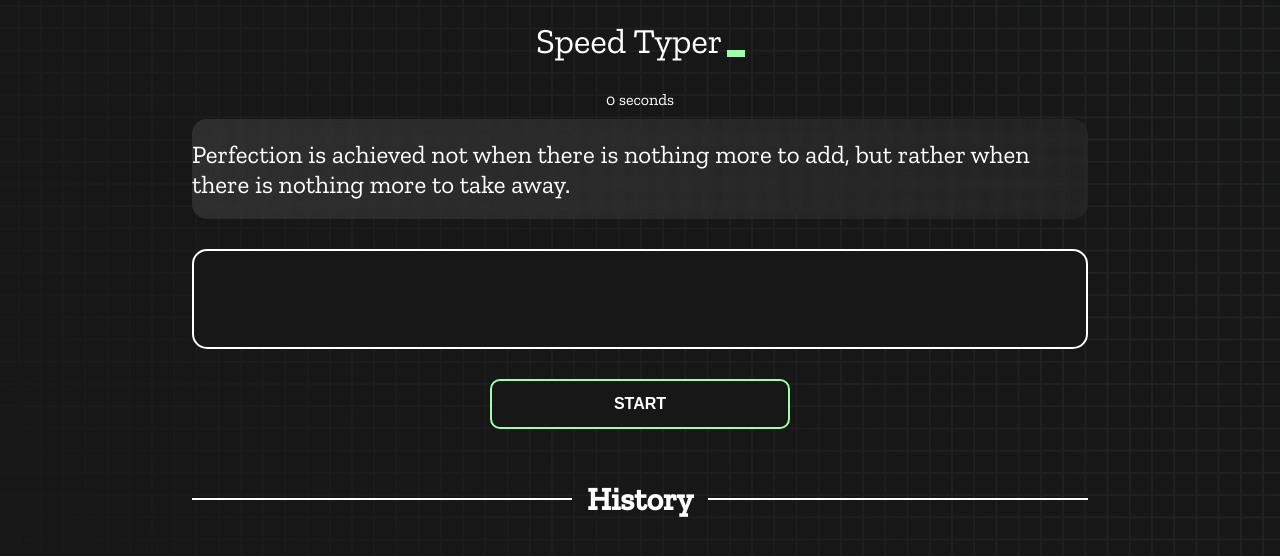
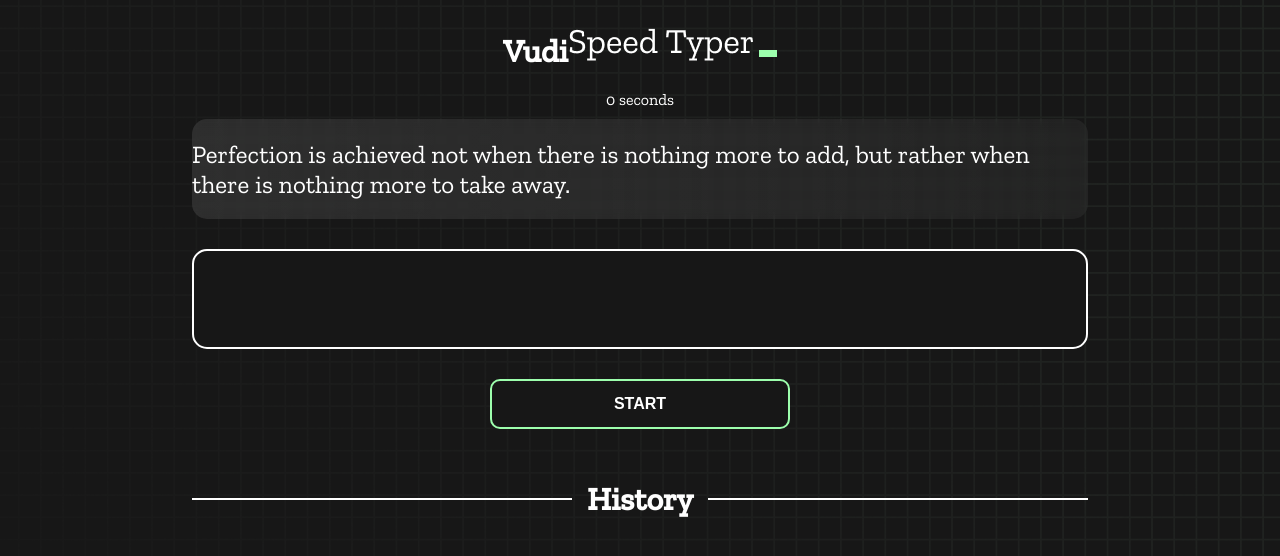
Before and after one commit to anisa6121/assinment-7, a plain HTML site: page index.html in a window 1280 px wide. Drawn offline with nearby package versions, Linux system fonts and the light colour scheme.

Commit message:
first commit test

```diff
--- a/index.html
+++ b/index.html
@@ -14,7 +14,7 @@
     />
   </head>
   <body>
-    <h1 class="title"><img src="./logo.png" /></h1>
+    <h1 class="title">Vudi<img src="./logo.png" /></h1>
     <div id="show-time">0 seconds</div>
 
     <div class="box-container">
```
